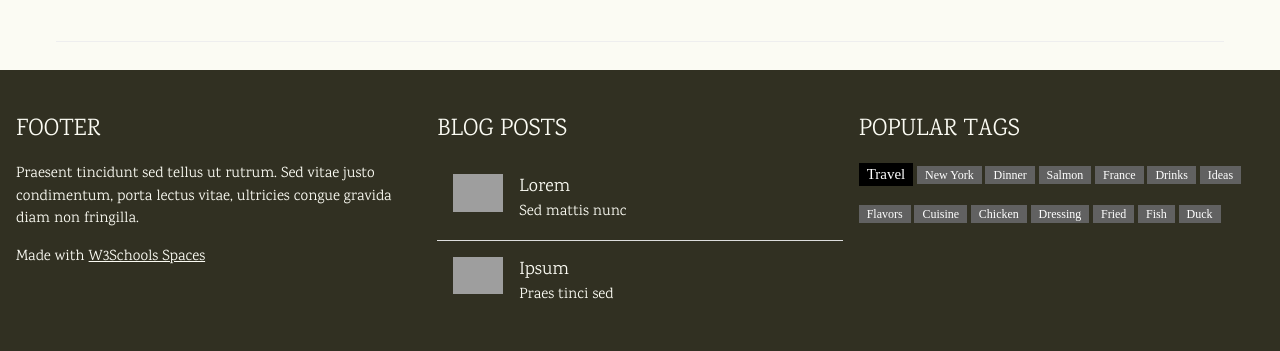
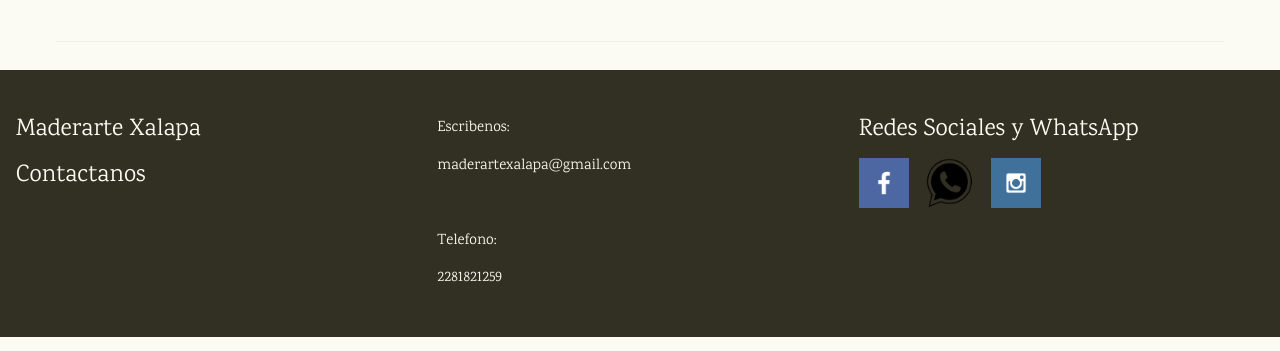
Before and after one commit to urielcruzss/maderartes-xalapa.com, a plain HTML site: page index.html in a window 1280 px wide. Shown: the part 1840-2191 px from the top of the page. Drawn offline with Linux system fonts and the light colour scheme; grey boxes are pictures that could not be loaded.

Commit message:
footer plus social media added. For Tomorrow: Add whatsapp link

```diff
--- a/index.html
+++ b/index.html
@@ -32,13 +32,14 @@
             <a href="javascript:void(0)" onclick="w3_close()" class="w3-bar-item w3-button">Cerrar</a>
             <a href="#catalogo" onclick="w3_close()" class="w3-bar-item w3-button">Catalogo</a>
             <a href="#nosotros" onclick="w3_close()" class="w3-bar-item w3-button">Nosotros</a>
+            <a href="#footer" onclick="w3_close()" class="w3-bar-item w3-button">Contactanos</a>
         </nav>
 
         <!-- Top menu -->
         <div class="w3-top">
             <div class="w3-white w3-xlarge" style="max-width:1200px;margin:auto">
                 <div class="w3-button w3-padding-16 w3-left" onclick="w3_open()">☰</div>
-                <div class="w3-right w3-padding-16">Contacto</div>
+                <div class="w3-right w3-padding-16"><a href="#footer">Contacto</a></div>
                 <div class="w3-center w3-padding-16">Maderarte Xalapa</div>
             </div>
         </div>
@@ -125,38 +126,58 @@
     </main>
 
     <!-- Footer -->
-    <footer class="w3-row-padding w3-padding-32">
+    <footer id="footer" class="w3-row-padding w3-padding-32">
         <div class="w3-third">
-            <h3>FOOTER</h3>
-            <p>Praesent tincidunt sed tellus ut rutrum. Sed vitae justo condimentum, porta lectus vitae, ultricies
-                congue gravida diam non fringilla.</p>
-            <p>Made with <a href="https://www.w3schools.com/spaces" target="_blank">W3Schools Spaces</a></p>
+            <h3>Maderarte Xalapa</h3>
+            <h3>Contactanos</h3>
         </div>
 
         <div class="w3-third">
-            <h3>BLOG POSTS</h3>
+            <p>Escribenos: </p>
+            <p>maderartexalapa@gmail.com</p>
+            <br>
+            <p>Telefono: </p>
+            <p>2281821259</p>
+        </div>
+
+        <div class="w3-third">
+            <h3>Redes Sociales y WhatsApp</h3>
+            <a href="https://www.facebook.com/p/Maderarte-Xalapa-100063646402589/">
+                <img src="images/facebook-logo.png" alt="fb icon" class="w3-left w3-margin-right" style="width:50px">
+            </a>
+            <a href="https://twitter.com">
+                <img src="images/whatsapp-logo.png" alt="twitter icon" class="w3-left w3-margin-right"
+                    style="width:50px">
+            </a>
+            <a href="https://instagram.com">
+                <img src="images/instagram-logo.png" alt="instagram icon" class="w3-left w3-margin-right"
+                    style="width:50px">
+            </a>
+        </div>
+
+
+
+        <!--
+        <div class="w3-third">
+            <h3>Redes Sociales y WhatsApp</h3>
             <ul class="w3-ul w3-hoverable">
                 <li class="w3-padding-16">
-                    <img src="https://www.w3schools.com/w3images/workshop.jpg" class="w3-left w3-margin-right"
-                        style="width:50px">
-                    <span class="w3-large">Lorem</span><br>
-                    <span>Sed mattis nunc</span>
+                    <img src="images/facebook-logo.png" class="w3-left w3-margin-right" style="width:50px">
                 </li>
                 <li class="w3-padding-16">
                     <img src="https://www.w3schools.com/w3images/gondol.jpg" class="w3-left w3-margin-right"
                         style="width:50px">
-                    <span class="w3-large">Ipsum</span><br>
-                    <span>Praes tinci sed</span>
                 </li>
             </ul>
         </div>
 
-        <div class="w3-third w3-serif">
-            <h3>POPULAR TAGS</h3>
+
+        h3>POPULAR TAGS</h3>
             <p>
                 <span class="w3-tag w3-black w3-margin-bottom">Travel</span> <span
                     class="w3-tag w3-dark-grey w3-small w3-margin-bottom">New York</span> <span
-                    class="w3-tag w3-dark-grey w3-small w3-margin-bottom">Dinner</span>
+                    <div class="w3-third w3-serif">
+            <class="w3-tag w3-dark-grey w3-small w3-margin-bottom">Dinner</span>
                 <span class="w3-tag w3-dark-grey w3-small w3-margin-bottom">Salmon</span> <span
                     class="w3-tag w3-dark-grey w3-small w3-margin-bottom">France</span> <span
                     class="w3-tag w3-dark-grey w3-small w3-margin-bottom">Drinks</span>
@@ -169,7 +190,7 @@
                 <span class="w3-tag w3-dark-grey w3-small w3-margin-bottom">Fish</span> <span
                     class="w3-tag w3-dark-grey w3-small w3-margin-bottom">Duck</span>
             </p>
-        </div>
+        </div> -->
     </footer>
 
     <!-- End page content -->
```
Also changed, not shown: images/facebook-logo.png (added), images/instagram-logo.png (added), images/whatsapp-logo.png (added).
